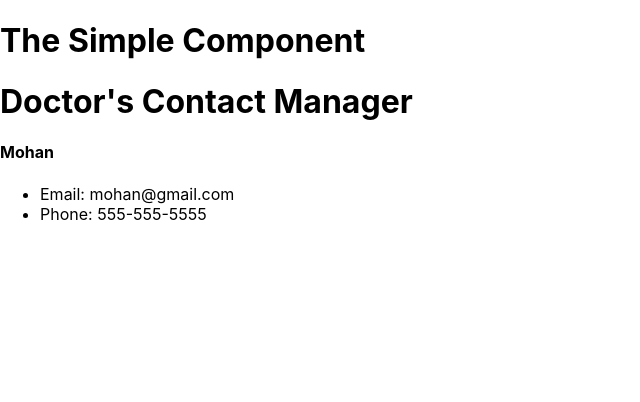
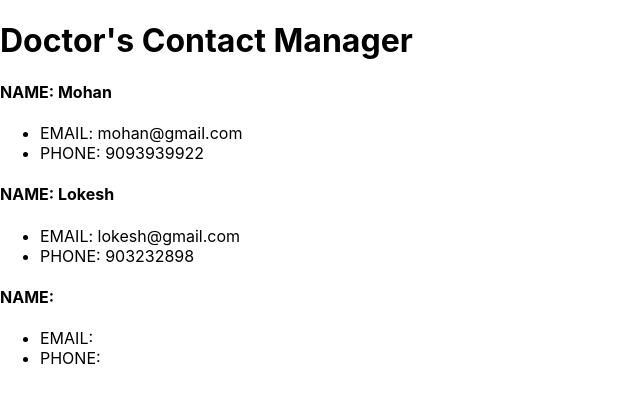
Before and after one commit to lokeshvenkatesan/contact-list-using-react, a React (Create React App) app: page / in a window 1280 px wide. Shown: the top 402 px of the page, without its empty margins (0-640 px from the left). Built offline with nearby package versions, Linux system fonts and the light colour scheme.

Commit message:
Added Contact props

```diff
--- a/src/App.js
+++ b/src/App.js
@@ -6,8 +6,15 @@ export class App extends Component {
   render() {
     return (
       <div>
-        <h1>The Simple Component</h1>
+
         <Header branding= "Doctor's Contact Manager" />
+        <Contact name= "Mohan"
+          Email= "mohan@gmail.com"
+          phone="9093939922" />
+        <Contact name= "Lokesh"
+          Email= "lokesh@gmail.com"
+          phone="903232898" />
+
       <Contact />
       </div>
     );
--- a/src/components/Contact.js
+++ b/src/components/Contact.js
@@ -1,13 +1,13 @@
 import React, { Component } from 'react';
-
+// import Header
 export class Contact extends Component {
   render() {
     return (
       <div>
-        <h4>Mohan</h4>
+        <h4>NAME: {this.props.name}</h4>
         <ul>
-          <li>Email: mohan@gmail.com</li>
-          <li>Phone: 555-555-5555</li>
+          <li>EMAIL: {this.props.Email}</li>
+          <li>PHONE: {this.props.phone}</li>
         </ul>
       </div>
     )
--- a/src/components/Header.js
+++ b/src/components/Header.js
@@ -1,4 +1,5 @@
 import React from 'react'
+
 
 const Header =(props)=>{
   return(
```
Also changed, not shown: 1 other file (tests, documents, lock files or other folders).
